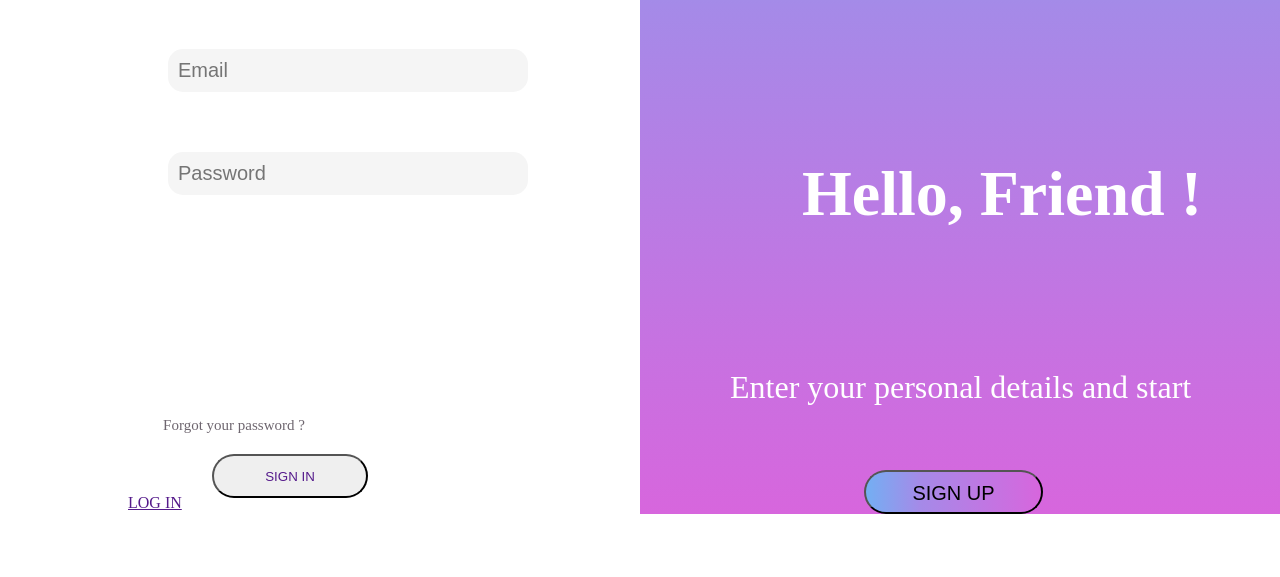
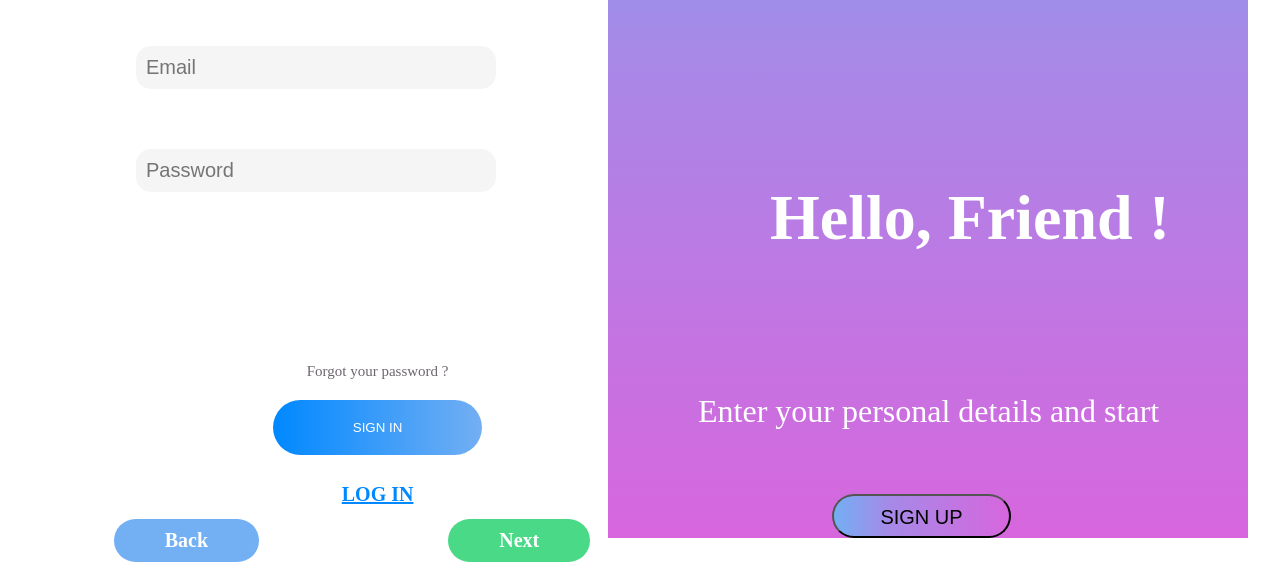
Before and after one commit to ElizaAgabalazade/CV-new, a plain HTML site: page Log_in.html in a window 1280 px wide. Shown: the part 223-800 px from the top of the page. Drawn offline with Linux system fonts and the light colour scheme.

Commit message:
still almost

```diff
--- a/Log_in.html
+++ b/Log_in.html
@@ -1,13 +1,16 @@
 <!DOCTYPE html>
 <html lang="en">
+
 <head>
     <meta charset="UTF-8">
     <meta name="viewport" content="width=device-width, initial-scale=1.0">
     <link rel="stylesheet" href="./css/Log_in.css">
     <title>Document</title>
 </head>
-<body><section>
-     <div class="section_left">
+
+<body>
+    <section>
+        <div class="section_left">
             <div class="section_left_1">
                 <a href="#">
                     <img src="./img/google-logo 1.png" alt="">
@@ -22,21 +25,27 @@
             </div>
             <div class="section_left_3">
                 <a> Forgot your password ?</a>
-            </div>
-            <div class="section_left_4">
                 <button>
                     <a href="">SIGN IN</a>
                 </button>
+                <a href="" class="log_in">LOG IN</a>
             </div>
-            <div class="log_in">
-                <a href="">LOG IN</a>
+            <div class="actions">
+                <div class="back"><strong>Back</strong></div>
+                <strong class="next">Next</strong>
+
             </div>
         </div>
+
+
+
+
         <div class="section_right">
             <h1>Hello, Friend !</h1>
             <p>Enter your personal details and start </p>
             <button class="btn">SIGN UP</button>
-</div>
-</section>
+        </div>
+    </section>
 </body>
+
 </html>
--- a/css/Log_in.css
+++ b/css/Log_in.css
@@ -16,6 +16,7 @@ section {
     width: 100%;
     height: auto;
 }
+
 .section_left {
     display: flex;
     flex-wrap: wrap;
@@ -25,8 +26,10 @@ section {
     margin-left: 10%;
     position: relative;
     top: 1px;
+    margin-left: 5%;
 }
-.section_left_1{
+
+.section_left_1 {
     align-items: flex-start;
     border-radius: 35px;
 }
@@ -56,6 +59,7 @@ border-radius: 35px;
     left: -20px;
 
 }
+
 .section_left_1 strong {
     font-size: 20px;
     font-weight: 800;
@@ -82,42 +86,75 @@ border-radius: 35px;
     border-radius: 15px;
     background-color: #F5F5F5;
 }
+
 .section_left_3 {
-    margin-top: 70%;
+    margin-top: 60%;
     font-size: 15px;
     color: #6E666F;
     text-align: center;
 }
-.section_left_3 a{
-    margin-right: 300px;
+
+.section_left_3 a {
+    display: flex;
+    flex-direction: column;
+
 }
-.section_left_4{
+
+.section_left_3 button {
+    margin-top: 20px;
+    background: linear-gradient(to right, #0088FF, #73AFF3);
+    color: white;
+    border: none;
+    padding: 20px 80px;
+    border-radius: 35px;
+    cursor: pointer;
+}
+
+.section_left_3 button a {
+    color: #fff;
+    text-decoration: none;
+}
+
+.log_in {
+    margin-top: 5%;
+    color: #0088FF;
+    font-weight: 700;
+    font-size: 20px;
+}
+
+.actions {
     display: flex;
-  justify-content: center; /* horizontal ortalama */
-  align-items: center;     /* vertical ortalama, container hündürlüyü varsa */
-  height: 100vh;
-    width: 240px;
-    height: 60px;
+    justify-content: space-around;
+    align-items: center;
+    width: 100%;
+    margin-top: 30px;
+    margin-right: 10%;
+}
 
+.back {
+    font-size: 20px;
+    background-color: #73AFF3;
+    color: #fff;
+    padding: 2% 10%;
+    border-radius: 35px;
+}
+
+.next {
+    margin-left: 30%;
+    font-size: 20px;
+    color: #fff;
+    background-color: #49D987;
+    padding: 2% 10%;
+    border-radius: 35px;
 }
 
 
 
-.section_left_4 button{
-   margin-top: 10%;
-    margin-left: 35%;
-    padding: 10px;
-    width: 179px;
-    height: 44px;
-    border-radius: 35px;
-    cursor: pointer;
-}
 
-.section_left_4 button a{
-    background: linear-gradient(to right #0088FF, #73AFF3);
-    text-decoration: none;
 
-}
+
+
+
 .section_right {
     width: 50%;
     height: 100%;
```
Lines whose indentation alone changed are shown as unchanged.
